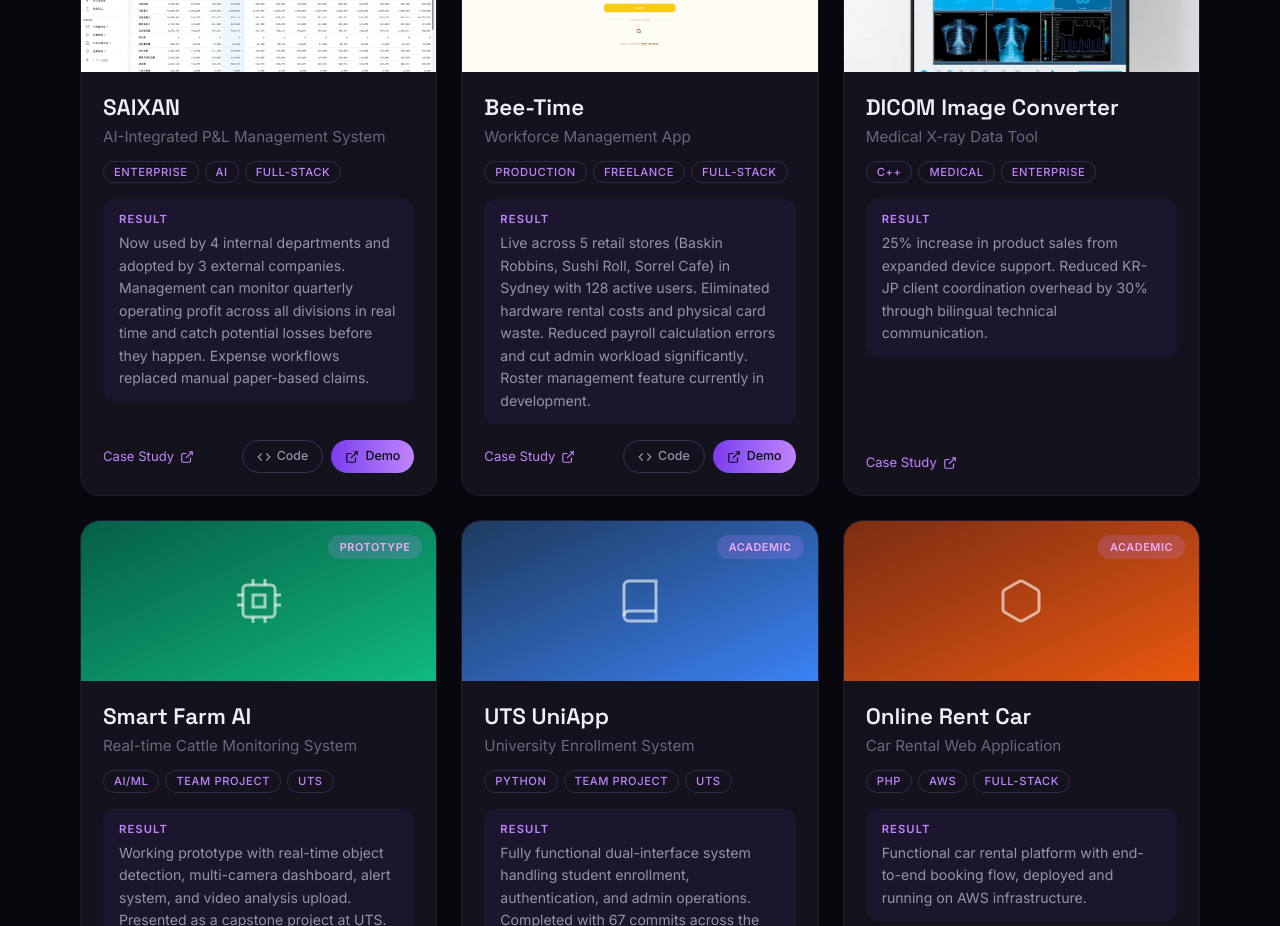
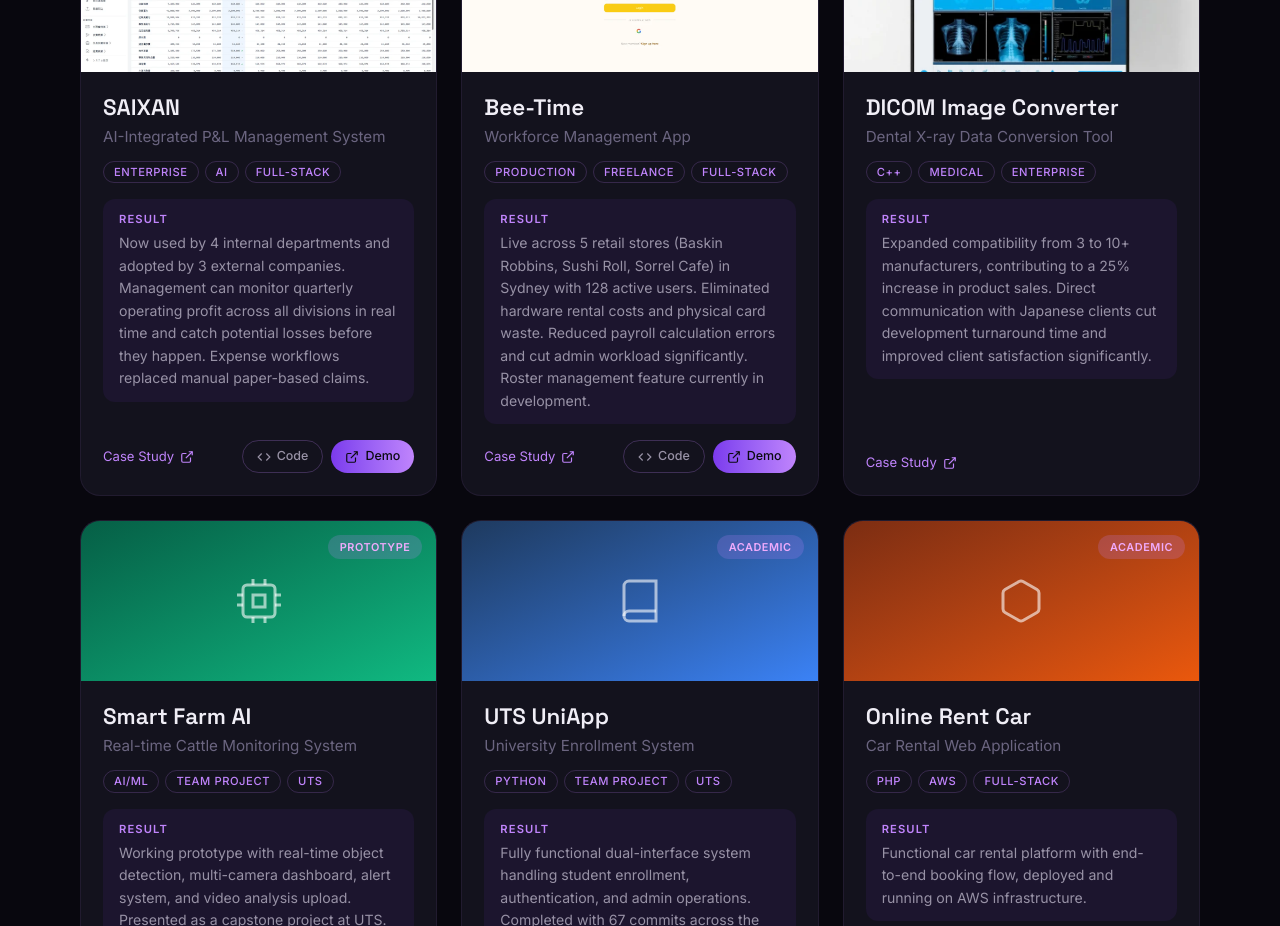
Before and after one commit to Irene3104/portfolio, a Next.js app: page / in a window 1280 px wide. Shown: the part 4900-5826 px from the top of the page. Built offline with nearby package versions, Linux system fonts and the light colour scheme.

Commit message:
Rewrite DICOM converter with detailed ETL and bilingual impact

```diff
--- a/src/data/experience.ts
+++ b/src/data/experience.ts
@@ -42,10 +42,10 @@ export const experiences: Experience[] = [
     location: "Seoul, South Korea",
     period: "Jul 2022 – Jul 2023",
     descriptions: [
-      "Built a DICOM image converter at a medical X-ray manufacturer, enabling the company's viewer software to display X-ray images from 10 third-party device brands (up from 4).",
-      "Developed data transformation pipelines in C++ and C# to parse, validate, and convert proprietary DICOM formats into a unified structure for the in-house viewer.",
-      "Improved ETL processing with batch workflows, stronger validation, and better error handling, contributing to a 25% increase in product sales.",
-      "Served as a bilingual bridge between the Korean dev team and Japanese clients, reducing communication overhead by roughly 30%.",
+      "Built a DICOM image converter that lets the company's dental X-ray viewer display images from competitors' devices. Analyzed and reverse-engineered data formats from each manufacturer to make their patient data and images compatible with our system.",
+      "Handled ETL across multiple database types (SQLite, PostgreSQL, proprietary formats) into the company's MySQL-based system, expanding supported manufacturers from 3 to 10+.",
+      "Improved ETL pipelines with batch processing, validation, and error handling, contributing to a 25% increase in product sales.",
+      "Communicated directly with Japanese clients in their language, replacing the previous workflow where a non-technical translator relayed messages between the dev team and the client. Cut development turnaround time and raised client satisfaction.",
     ],
     techs: ["C++", "C#", "DICOM", "Data Conversion", "ETL"],
   },
--- a/src/data/projects.ts
+++ b/src/data/projects.ts
@@ -72,14 +72,14 @@ export const projects: Project[] = [
   },
   {
     title: "DICOM Image Converter",
-    subtitle: "Medical X-ray Data Tool",
+    subtitle: "Dental X-ray Data Conversion Tool",
     tags: ["C++", "Medical", "Enterprise"],
     problem:
-      "The company's X-ray viewer only supported DICOM images from 4 manufacturers, limiting market reach in the hospital sector.",
+      "The company's dental X-ray viewer software could only display DICOM images from 3 manufacturers. Each competitor used different databases (SQLite, PostgreSQL, proprietary formats), so their patient data and images were completely incompatible with our viewer.",
     action:
-      "Extended converter compatibility to 10 brands while keeping patient data integrity across hospital PACS systems. Improved ETL pipeline with batch processing, validation, and error handling.",
+      "Analyzed DICOM data structures from each manufacturer, built ETL pipelines to extract, validate, and convert their image and patient data into our MySQL-based format. Handled everything from obscure proprietary databases to standard SQL. Also worked directly with Japanese clients in their language, removing the need for a separate translator between the dev team and the client.",
     result:
-      "25% increase in product sales from expanded device support. Reduced KR-JP client coordination overhead by 30% through bilingual technical communication.",
+      "Expanded compatibility from 3 to 10+ manufacturers, contributing to a 25% increase in product sales. Direct communication with Japanese clients cut development turnaround time and improved client satisfaction significantly.",
     techStack: ["C++", "C#", "SQLite", "MySQL", "PostgreSQL"],
     status: "completed",
     statusLabel: "Shipped",
```
